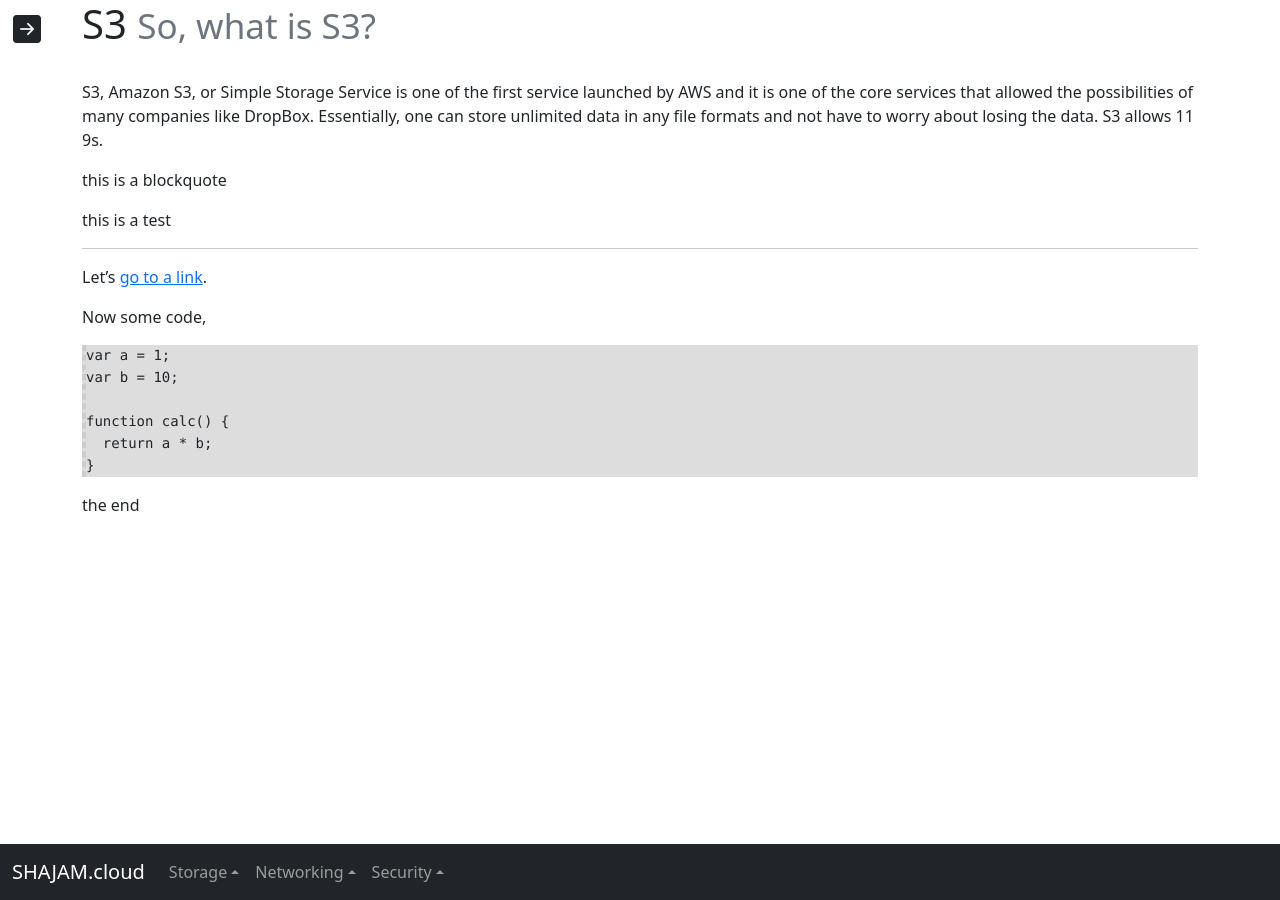
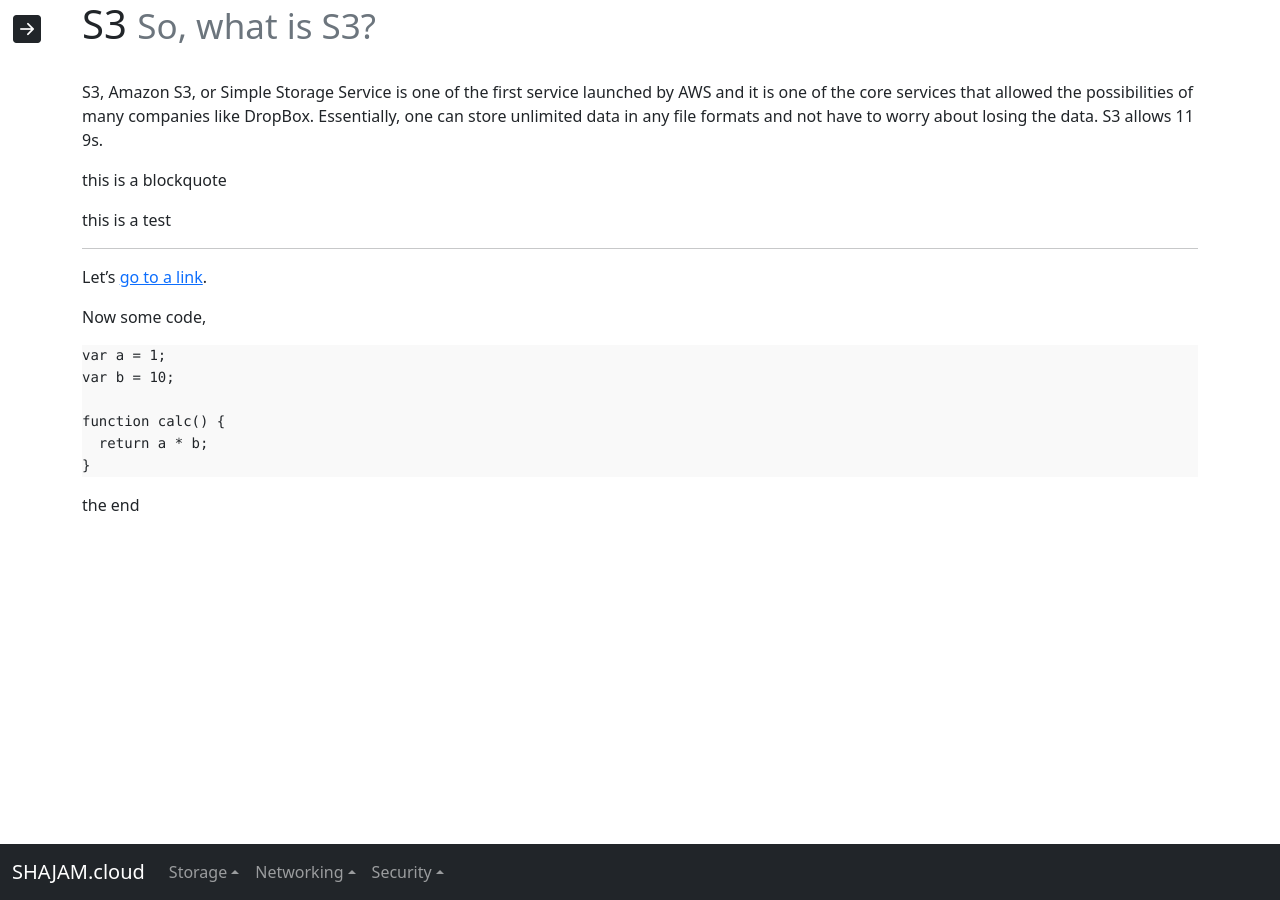
Before and after one commit to s-kazi/s-kazi.github.io, a Jekyll site: the page built from aws/s3/what-is-s3.markdown, in a window 1280 px wide. Built offline with Jekyll 4.4.1, drawn with Linux system fonts in a browser that asks for light colours; nearby versions of some CDN libraries.

Commit message:
code formatting

```diff
--- a/_includes/header.html
+++ b/_includes/header.html
@@ -16,7 +16,7 @@
   <link rel="manifest" href="/site.webmanifest">
 
   <style>
-    .highlight {background-color: #ddd; border-left:2px dashed #ccc; font-family:monospace, Consolas}
+    .highlight {background-color: #F9F9F9; border-left:1px solis #E5E5E5; font-family:monospace, Consolas}
   </style>
 </head>
 
```
